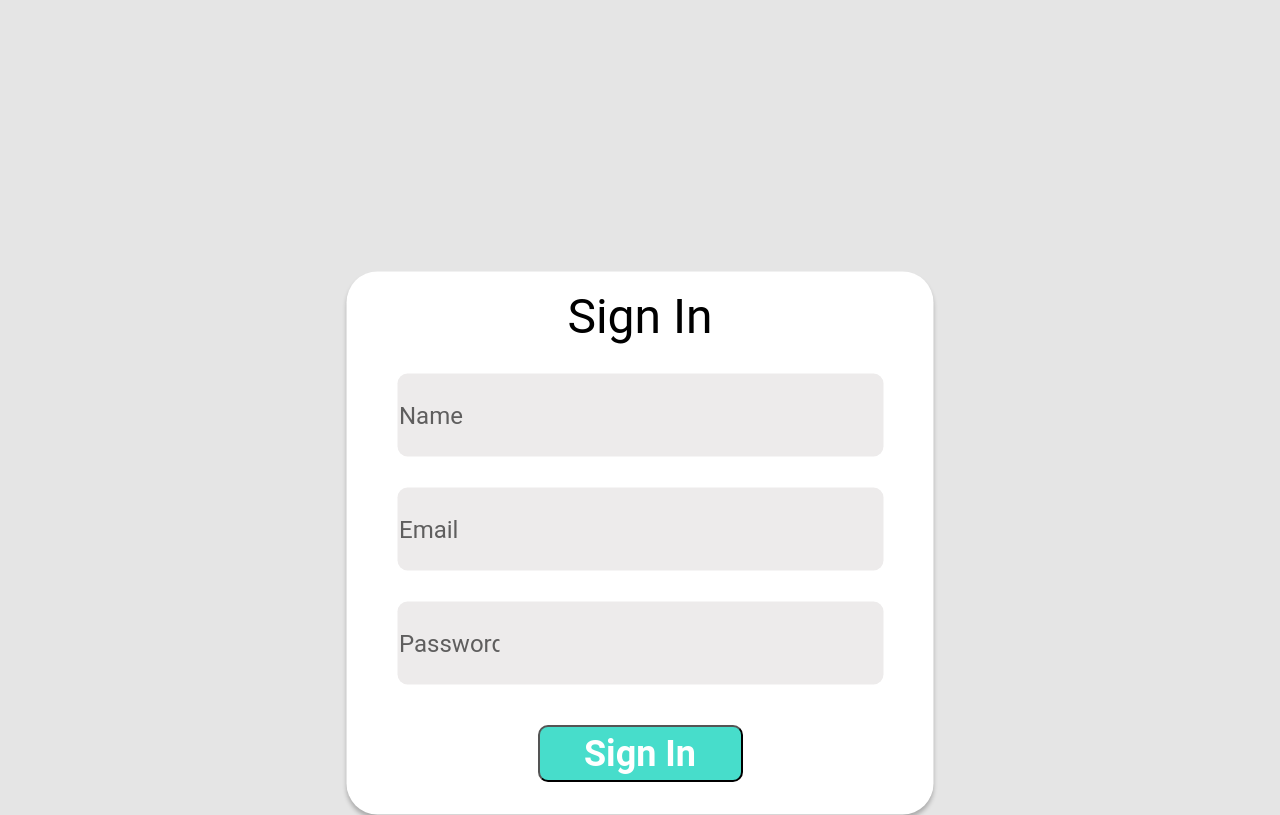
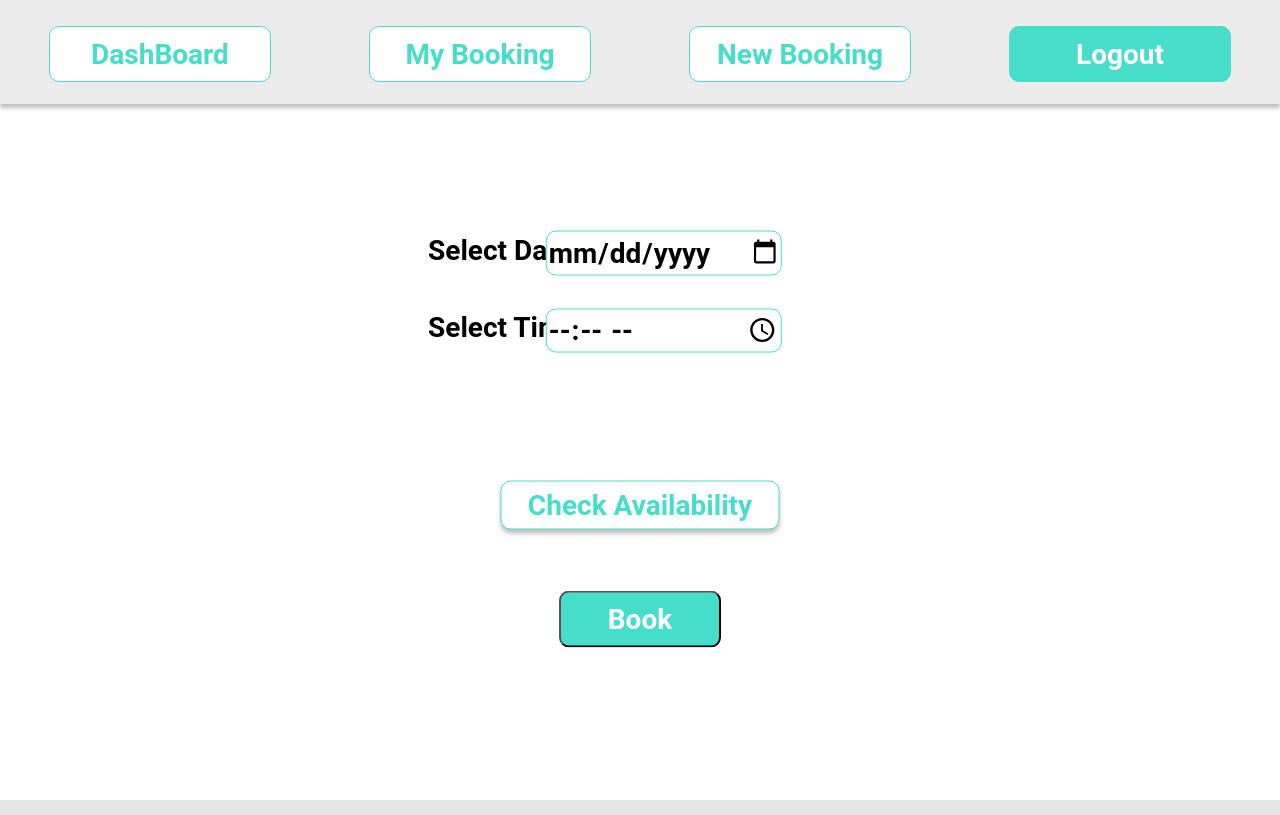
Before and after one commit to AtulRaj151/appointmentbooking-frontend, a React (Create React App) app: page / in a window 1280 px wide. Built offline with nearby package versions, Linux system fonts and the light colour scheme.

Commit message:
add mybooking component

```diff
--- a/src/Component/App.js
+++ b/src/Component/App.js
@@ -1,9 +1,12 @@
-import UserSignUp from "./User/UserSignUp";
+import Header from "./Header";
+import DashBoard from "./User/DashBoard";
+import MyBooking from "./User/MyBooking";
 
 function App() {
   return (
     <div className="App">
-      <UserSignUp />
+      <Header />
+      <MyBooking />
     </div>
   );
 }
--- /dev/null
+++ b/src/Component/Header.js
@@ -0,0 +1,24 @@
+import React, { Component } from "react";
+import "../Static/Css/Header.css";
+
+class Header extends Component {
+  render() {
+    return (
+      <div className="header">
+        <button className="btn-header">
+          <span className="btn-text-header">DashBoard</span>
+        </button>
+        <button className="btn-header">
+          <span className="btn-text-header">My Booking</span>
+        </button>
+        <button className="btn-header">
+          <span className="btn-text-header">New Booking</span>
+        </button>
+        <button className="btn-header-logout">
+          <span className="btn-text-logout">Logout</span>
+        </button>
+      </div>
+    );
+  }
+}
+export default Header;
--- a/src/Component/User/DashBoard.js
+++ b/src/Component/User/DashBoard.js
@@ -1,8 +1,13 @@
 import React, { Component } from "react";
+import SlotCard from "./SlotCard";
 
 class DashBoard extends Component {
   render() {
-    return <div></div>;
+    return (
+      <div className="dashboard">
+        <SlotCard />
+      </div>
+    );
   }
 }
-export default Component;
+export default DashBoard;
--- /dev/null
+++ b/src/Component/User/MyBooking.js
@@ -0,0 +1,30 @@
+import React, { Component } from "react";
+
+export default class MyBooking extends Component {
+  render() {
+    return (
+      <div className="my-booking">
+        <div className="booking-info">
+          <label htmlFor="date">
+            <span>Select Date: </span>
+          </label>
+          <input
+            type="date"
+            id="start"
+            name="trip-start"
+            min="2021-01-01"
+            max="2030-12-31"
+          />
+          <label htmlFor="time">
+            <span>Select Time: </span>
+          </label>
+          <input type="time" id="time" />
+        </div>
+        <div>
+          <button className="mybooking-check-avail">Check Availability</button>
+          <button className="mybooking-book">Book</button>
+        </div>
+      </div>
+    );
+  }
+}
--- /dev/null
+++ b/src/Component/User/SlotCard.js
@@ -0,0 +1,11 @@
+import React from "react";
+
+function SlotCard(props) {
+  return (
+    <div className="slot-card">
+      <span className="slot-card-text">10:00 AM</span>
+    </div>
+  );
+}
+
+export default SlotCard;
--- /dev/null
+++ b/src/Static/Css/Header.css
@@ -0,0 +1,53 @@
+.header {
+  position: fixed;
+  display: flex;
+  justify-content: space-around;
+  width: 100vw;
+  height: 13%;
+  left: 0px;
+  top: 0px;
+  background: #ebebeb;
+  box-shadow: 0px 4px 4px rgb(0 0 0 / 25%);
+  z-index: 100;
+}
+.btn-header {
+  position: relative;
+  width: 222px;
+  height: 56px;
+  top: 25%;
+  background: #ffffff;
+  border: 1px solid #47ddcb;
+  box-sizing: border-box;
+  border-radius: 10px;
+  outline: none;
+}
+.btn-text-header {
+  height: 33px;
+  font-family: Roboto;
+  font-style: normal;
+  font-weight: bold;
+  font-size: 28px;
+  line-height: 33px;
+  color: #47ddcb;
+}
+.btn-header-logout {
+  position: relative;
+  width: 222px;
+  height: 56px;
+  top: 25%;
+  background: #47ddcb;
+  border: 1px solid #47ddcb;
+  box-sizing: border-box;
+  border-radius: 10px;
+  outline: none;
+}
+
+.btn-text-logout {
+  height: 33px;
+  font-family: Roboto;
+  font-style: normal;
+  font-weight: bold;
+  font-size: 28px;
+  line-height: 33px;
+  color: #ffffff;
+}
--- a/src/index.css
+++ b/src/index.css
@@ -92,7 +92,7 @@ code {
 ::placeholder {
   width: 100px;
   height: 28px;
-  left: 10%;
+  left: ;
   top: 390px;
 
   font-family: Roboto;
@@ -103,3 +103,120 @@ code {
 
   color: rgba(0, 0, 0, 0.6);
 }
+
+/* slots cards */
+
+.slot-card {
+  position: absolute;
+  width: 222px;
+  height: 56px;
+  left: 165px;
+  top: 307px;
+  text-align: center;
+  background: #ebebeb;
+  border: 1px solid #47ddcb;
+  box-sizing: border-box;
+  border-radius: 10px;
+}
+.slot-card-text {
+  /* position: absolute; */
+  width: 137px;
+  height: 33px;
+  /* left: 208px; */
+  top: 318px;
+  font-family: Roboto;
+  font-style: normal;
+  font-weight: bold;
+  font-size: 28px;
+  line-height: 47px;
+  color: #47ddcb;
+}
+.booking-info {
+  position: absolute;
+  display: flex;
+  flex-direction: column;
+  position: absolute;
+  width: 46%;
+  height: 155px;
+  left: 50%;
+  transform: translate(-16%, 50%);
+  top: 15%;
+}
+.booking-info > input {
+  width: 40%;
+  height: 48%;
+  left: 684px;
+  top: 243px;
+  background: #ffffff;
+  border: 1px solid #47ddcb;
+  box-sizing: border-box;
+  border-radius: 10px;
+  font-family: Roboto;
+  font-style: normal;
+  font-weight: bold;
+  font-size: 28px;
+  line-height: 33px;
+  outline: none;
+  size: 7rem;
+  z-index: 10;
+}
+.booking-info > label {
+  text-align: left;
+  float: left;
+  display: block;
+  position: relative;
+  left: -20%;
+  top: 23%;
+  font-family: Roboto;
+  font-style: normal;
+  font-weight: bold;
+  font-size: 28px;
+  line-height: 33px;
+}
+.my-booking {
+  height: 100vh;
+  width: 100vw;
+  background: white;
+  position: relative;
+}
+
+.mybooking-check-avail {
+  position: absolute;
+  width: 279px;
+  height: 49px;
+  left: 50%;
+  top: 456px;
+  background: #ffffff;
+  border: 1px solid #47ddcb;
+  box-sizing: border-box;
+  box-shadow: 0px 4px 4px rgb(0 0 0 / 25%);
+  border-radius: 10px;
+  font-family: Roboto;
+  font-style: normal;
+  font-weight: bold;
+  font-size: 28px;
+  line-height: 33px;
+  color: #47ddcb;
+  transform: translate(-50%, 50%);
+  z-index: 1;
+  outline: none;
+  cursor: pointer;
+}
+.mybooking-book {
+  position: absolute;
+  width: 162px;
+  height: 57px;
+  left: 50%;
+  transform: translate(-50%, 50%);
+  top: 562px;
+  background: #47ddcb;
+  border-radius: 10px;
+  font-family: Roboto;
+  font-style: normal;
+  font-weight: bold;
+  font-size: 28px;
+  line-height: 33px;
+  color: #ffffff;
+  outline: none;
+  cursor: pointer;
+}
```
